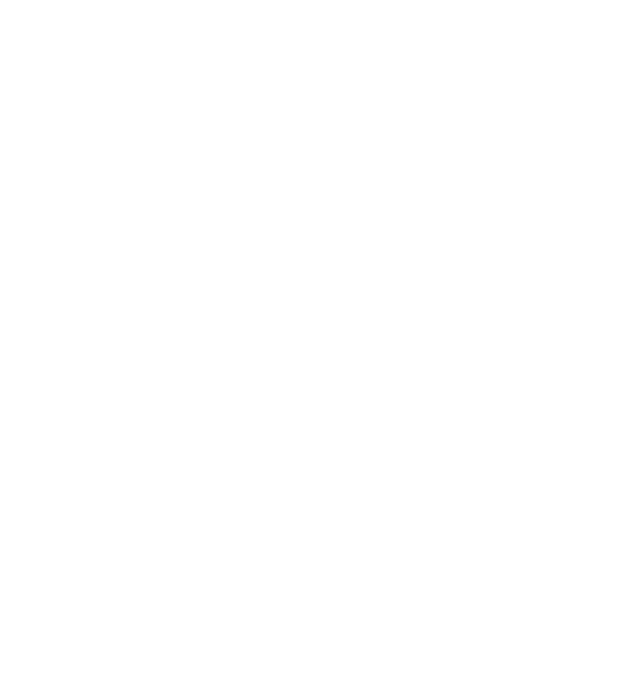
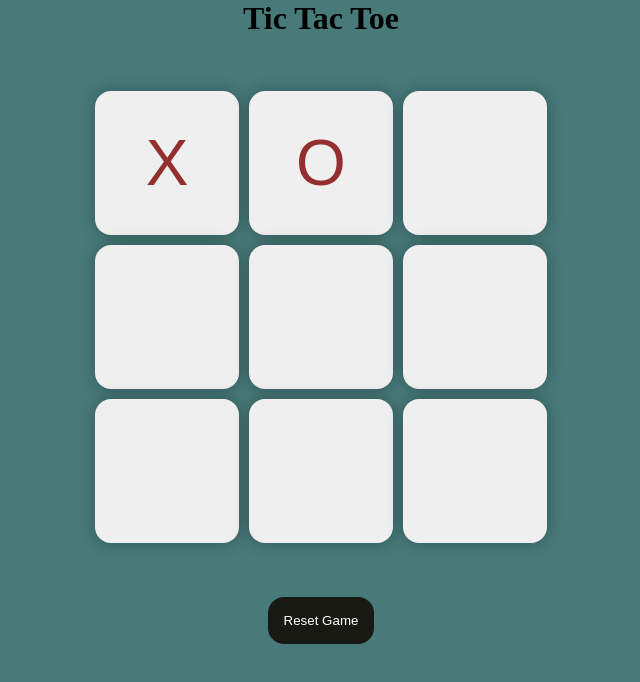
Before and after one commit to aklema094/Tic-Tac-Toe, a plain HTML site: page index.html in a window 1280 px wide. Shown: the whole page, without its empty margins (319-959 px from the left). Drawn offline with Linux system fonts and the light colour scheme.

Commit message:
completed tic tac toe ui desgin

```diff
--- a/index.html
+++ b/index.html
@@ -8,6 +8,26 @@
 </head>
 <body>
 
+      <main>
+        <h1> Tic Tac Toe </h1>
+        <div class="div-container">
+
+            <div class="div-game">
+                 <button class="box">X</button>
+                 <button class="box">O</button>
+                 <button class="box"></button>
+                 <button class="box"></button>
+                 <button class="box"></button>
+                 <button class="box"></button>
+                 <button class="box"></button>
+                 <button class="box"></button>
+                 <button class="box"></button>
+            </div>
+
+        </div>
+        <button id="reset-btn"> Reset Game </button>
+      </main>
+
 </body>
 <script src="tictactoe.js"></script>
 </html>
--- a/style.css
+++ b/style.css
@@ -0,0 +1,43 @@
+*{
+    margin: 0;
+    padding: 0;
+}
+body{
+    background-color: #487a7a;
+    text-align: center;
+}
+.div-container{
+    height: 70vmin;
+    display: flex;
+    justify-content: center;
+    align-items: center;
+}
+.div-game{
+    height: 60min;
+    width: 60vmin;
+    display: flex;
+    justify-content: center;
+    align-items: center;
+    flex-wrap: wrap;
+
+}
+.box{
+    height: 18vmin;
+    width: 18vmin;
+    border: none;
+    border-radius: 1rem;
+    margin: 5px;
+    box-shadow: 0 0 1rem rgba(0, 0,0, 0.3);
+    font-size: 8vmin;
+    color: rgb(148, 47, 47);
+
+
+}
+#reset-btn{
+    padding: 1rem;
+    font-size: 1.25 rem;
+    background-color: #191913;
+    border: none;
+    border-radius: 1rem;
+    color: white;
+}
```
